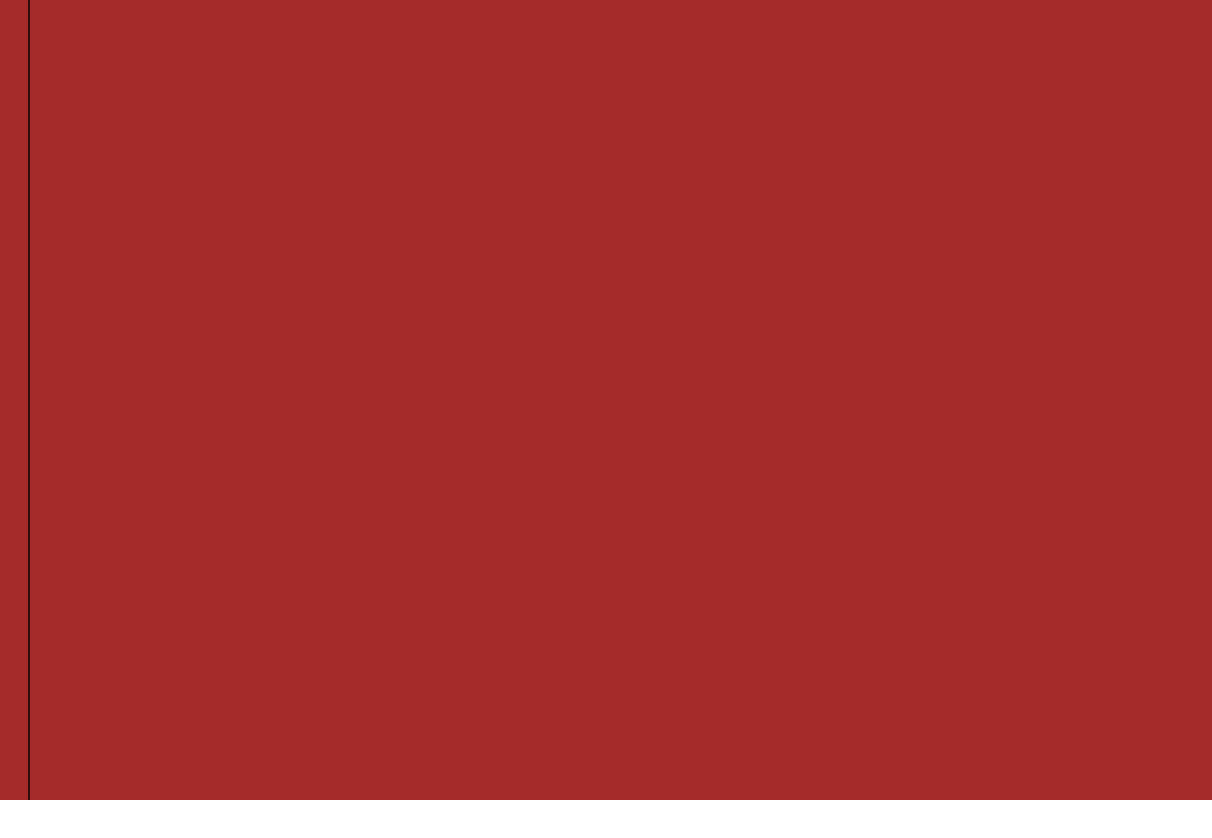
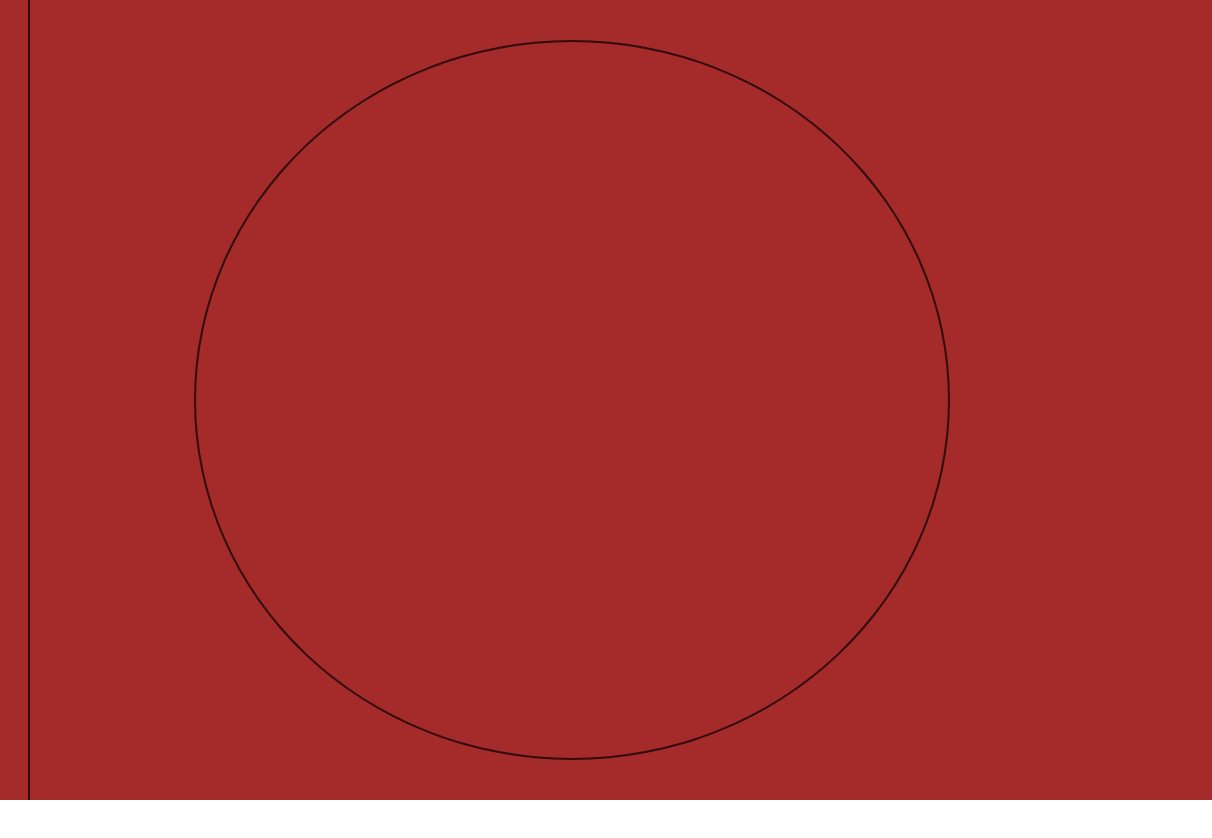
Before and after one commit to paganjoshua/port_web, a React app: page / in a window 1280 px wide. Shown: the top 838 px of the page, 68-1280 px from the left. Before the commit the page ends 800 px from the top, so only its background shows below. Built offline with nearby package versions, Linux system fonts and the light colour scheme.

Commit message:
Added Circle

```diff
--- a/client/app/App.js
+++ b/client/app/App.js
@@ -1,11 +1,11 @@
 import Sidebar from './components/Sidebar'
-import Header from './components/Logos';
+import Circle from './components/Circle';
 
 const App = () => {
   return(
     <div className="container" >
       <Sidebar />
-      {/* <Header /> */}
+      <Circle />
     </div >
   )
 }
--- /dev/null
+++ b/client/app/components/Circle.js
@@ -0,0 +1,11 @@
+
+
+const Circle = () => {
+  return(
+    <div className="circle-container" >
+      <div className="circle" ></div>
+    </div>
+  )
+}
+
+export default Circle;
--- a/client/style.css
+++ b/client/style.css
@@ -2,7 +2,7 @@ html, body {
   box-sizing: border-box;
   margin: 0;
   padding: 0;
-  height: 100%;
+  height: 200vh;
   width: 100%;
 }
 *, *::before, *::after {
@@ -28,5 +28,19 @@ html, body {
   writing-mode: vertical-lr;
   text-orientation: upright;
 }
-.header {
+.circle-container {
+  width: 100%;
+  height: 100%;
+  display: flex;
+  justify-content: center;
+  /* align-items: center; */
+  position: fixed;
 }
+.circle {
+  border: rgba(0, 0, 0, 0.7) solid 2px;
+  border-radius: 100%;
+  margin-top: 5vh;
+  margin-bottom: 5vh;
+  padding-left: 47vh;
+  padding-right: 47vh;
+}
```
